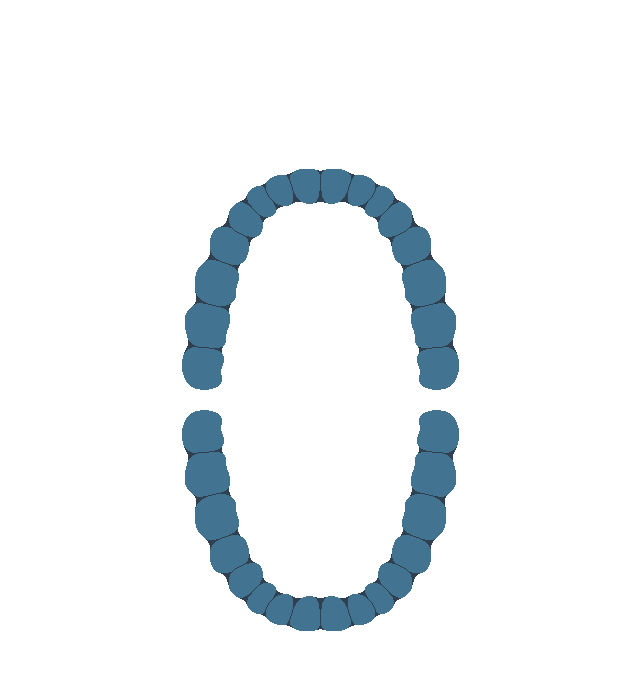
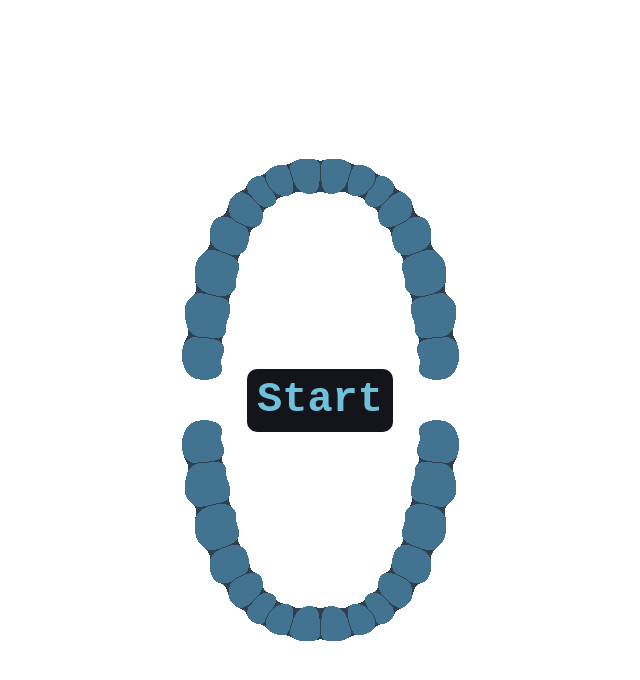
Before and after one commit to DavidAJL/davidajl.github.io, a React (Vite) app: page /#/toothbrushtimer in a window 1280 px wide. Shown: the top 680 px of the page, without its empty margins (320-960 px from the left). Built offline with nearby package versions, Linux system fonts and the light colour scheme.

Commit message:
Added Timer Functionality

```diff
--- a/src/pages/ToothbrushTimer.tsx
+++ b/src/pages/ToothbrushTimer.tsx
@@ -5,16 +5,79 @@ import Teeth from '../assets/ToothbrushTimer/Teeth.png';
 
 import '../styles/toothbrushtimer.css'
 
+import { useState, useEffect } from "react";
+
 function ToothbrushTimer() {
+  const [running, setRunning] = useState(false);
+  const [startTime, setStartTime] = useState<number | null>(null);
+  const [elapsedTime, setElapsedTime] = useState(0);
+
+  const TOTAL_PHASES = 12;
+  const LONG_DURATION = 2 * 60 * 1000;
+  const SHORT_PHASE_DURATION = LONG_DURATION/TOTAL_PHASES;
+
+  function start() {
+    setStartTime(Date.now());
+    setRunning(true);
+    setElapsedTime(0);
+  }
+
+  useEffect(() => {
+    if (!running || startTime === null) return;
+
+    const interval = setInterval(() => {
+      setElapsedTime(Date.now() - startTime);
+    }, 100);
+
+    return () => clearInterval(interval);
+  }, [running, startTime]);
+
+  const phase = startTime ? Math.floor(elapsedTime / SHORT_PHASE_DURATION) + 1 : 1;
+
+  const shortTimer = startTime ? Math.max(((SHORT_PHASE_DURATION - (elapsedTime % SHORT_PHASE_DURATION)) / 1000)- 0.1,0) : 9.9;
+
+  const longTimer = startTime ? (LONG_DURATION - elapsedTime) / 1000 : 120;
+  const longTimerMin = Math.floor(longTimer / 60);
+  const longTimerSec = Math.floor(longTimer % 60);
+
+   useEffect(() => {
+    if (longTimer <= 0 && running) {
+      setRunning(false);
+      setStartTime(null);
+    }
+  }, [longTimer, running]);
+
   return (
-      <div>
-        <div style={{ display: 'flex', alignItems: 'center'}}>
-          <img src={Teeth} className="Teeth image" />
-          <img src={Teeth} className="Teeth image flip-horizontal align-left1px" />
+      <div style={{ position: 'relative', display: 'flex', justifyContent: 'center', alignItems: 'center'}}>
+        <div>
+          <div style={{ display: 'flex', alignItems: 'center'}}>
+            <img src={Teeth} className="Teeth image" />
+            <img src={Teeth} className="Teeth image flip-horizontal align-left1px" />
+          </div>
+          <div style={{ display: 'flex', alignItems: 'center'}}>
+            <img src={Teeth} className="Teeth image flip-vertical align-down40px" />
+            <img src={Teeth} className="Teeth image flip-horizontal flip-vertical align-left1px align-down40px" />
+          </div>
         </div>
-        <div style={{ display: 'flex', alignItems: 'center'}}>
-          <img src={Teeth} className="Teeth image flip-vertical align-down20px" />
-          <img src={Teeth} className="Teeth image flip-horizontal flip-vertical align-left1px align-down20px" />
+        <div className='center-frame'>
+          {!running && (
+            <div className="timer-card button" onClick={start}>
+              Start
+            </div>
+          )}
+          {running && (
+            <div className='timer-stack'>
+              <div className="timer-card timer-minor">
+                {phase}/12
+              </div>
+              <div className="timer-card">
+                {(shortTimer).toFixed(1)}
+              </div>
+              <div className="timer-card timer-minor">
+                {longTimerMin.toFixed(0).padStart(2, "0")}:{longTimerSec.toFixed(0).padStart(2, "0")}
+              </div>
+            </div>
+          )}
         </div>
       </div>
   );
--- a/src/styles/toothbrushtimer.css
+++ b/src/styles/toothbrushtimer.css
@@ -18,6 +18,41 @@
   margin-left: -1px;
 }
 
-.align-down20px {
-  margin-top: 20px;
+.align-down40px {
+  margin-top: 40px;
 }
+
+.center-frame {
+  position: absolute;
+}
+
+.timer-card {
+  padding-inline: 10px;
+  box-sizing: border-box;
+  font-family: "Roboto Mono", monospace;
+  font-weight: bold;
+  color: #6fc1db;
+  background-color: #13151b;
+  border-radius: 10px;
+  width: 100%;
+  font-size: 42px;
+  min-width: 140px;
+}
+
+.button:hover {
+  background-color: #1a1e28;
+  cursor: pointer;
+}
+
+.timer-stack {
+  display: flex;
+  flex-direction: column;
+  align-items: center;
+  justify-content: center;
+  gap: 10px;
+}
+
+.timer-minor {
+  font-size: 22px;
+  color: #73848E;
+}
```
